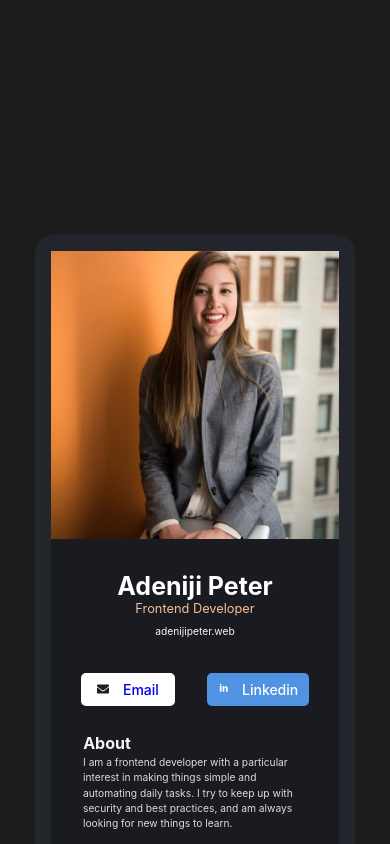
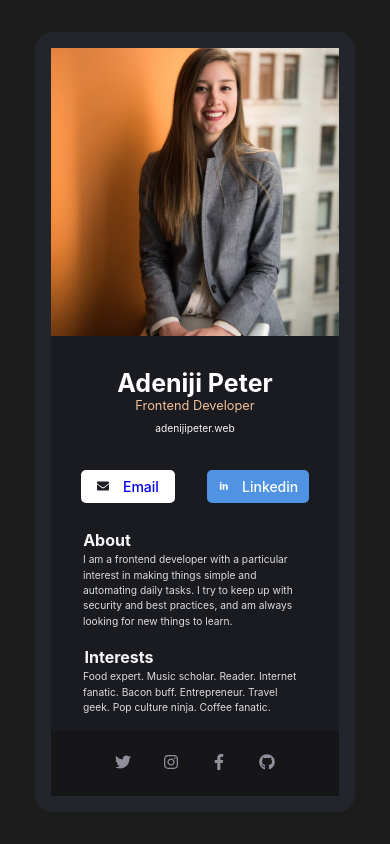
Before and after one commit to AGpeter2018/my-business-card, a React (Create React App) app: page / in a window 390 px wide. Shown: the top 844 px of the page. Built offline with nearby package versions, Linux system fonts and the light colour scheme.

Commit message:
style change

```diff
--- a/src/App.css
+++ b/src/App.css
@@ -14,7 +14,8 @@ body {
 
 .body-container {
   /* height: 94vh; */
-  width: 100vw;
+  width: 100%;
+  max-width: 400px;
   border: 1rem solid #23252c;
   background: #1a1b21;
   border-radius: 18px;
@@ -48,9 +49,3 @@ body {
     height: 100vh;
   } */
 }
-
-@media screen and (max-width: 768px) {
-  .App {
-    height: 148vh;
-  }
-}
```
